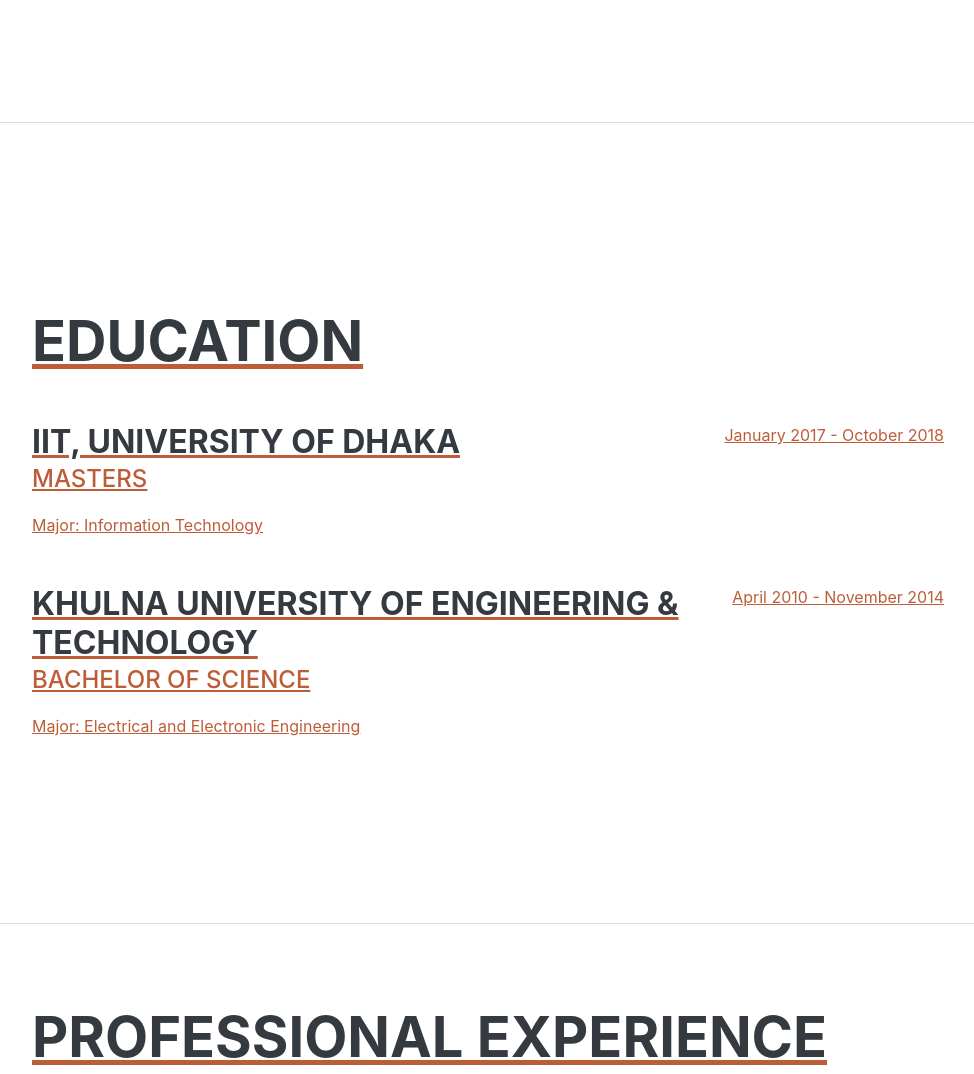
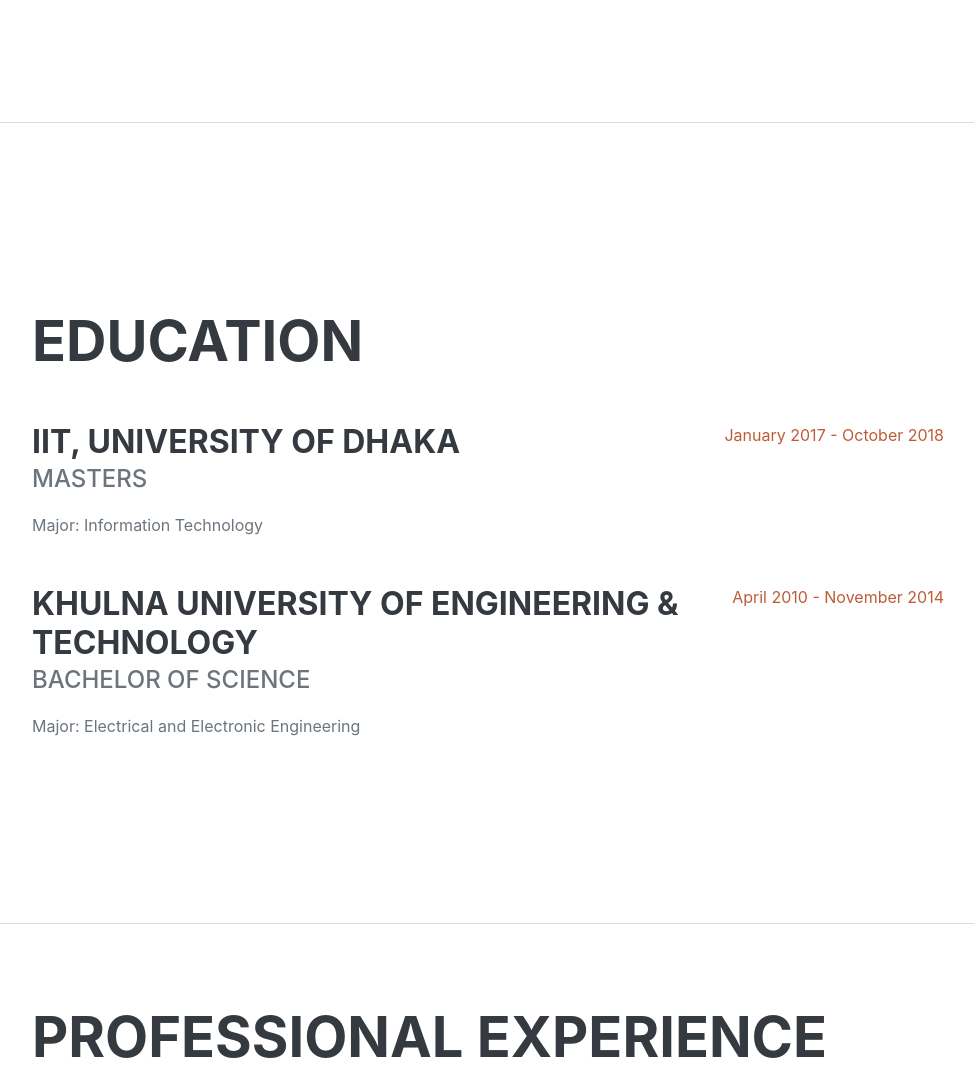
Before and after one commit to AsifAlFaisal/asifalfaisal.github.io, a plain HTML site: page index.html in a window 1280 px wide. Shown: the part 2280-3354 px from the top of the page, without its empty margins (288-1262 px from the left). Drawn offline with nearby package versions, Linux system fonts and the light colour scheme; a web font is replaced by a local one.

Commit message:
new version submission

```diff
--- a/index.html
+++ b/index.html
@@ -86,7 +86,7 @@
                     <div class="d-flex flex-column flex-md-row justify-content-between mb-5">
                         <div class="flex-grow-1">
                             <div class="resheading mb-3">M. A. Rahman A. Faisal T. Khanam M. Amjad and M. S. Siddik “Personality detection from text using convolutional neural network” pp. 1-6 05 2019. Available online:
-                                <a href="https://ieeexplore.ieee.org/document/8934548" target="_blank">Click here.</div>
+                                <a href="https://ieeexplore.ieee.org/document/8934548" target="_blank">Click here.</a></div>
                         </div>
                     </div>
                 </div>
```
